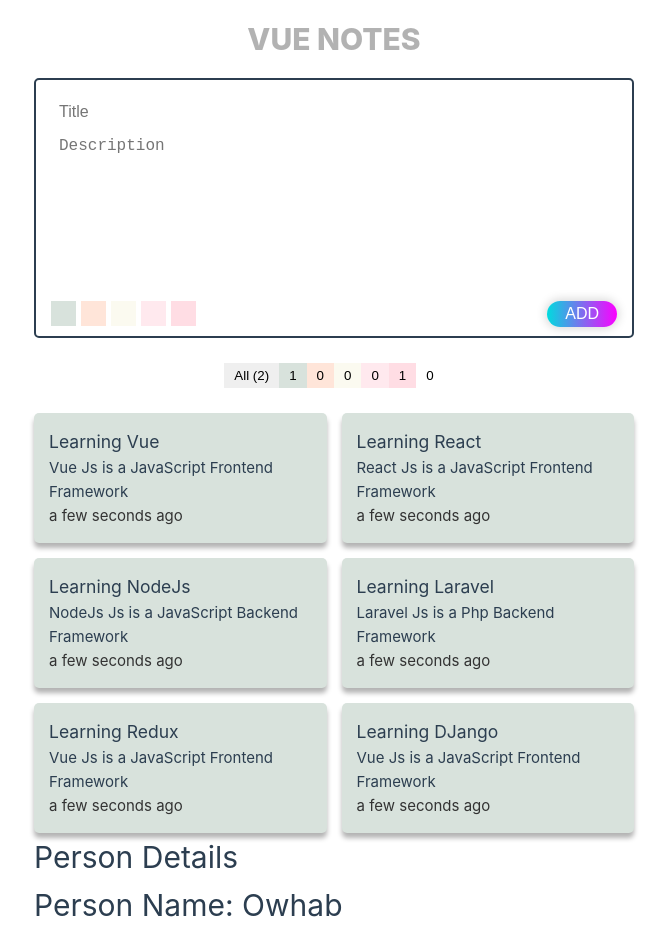
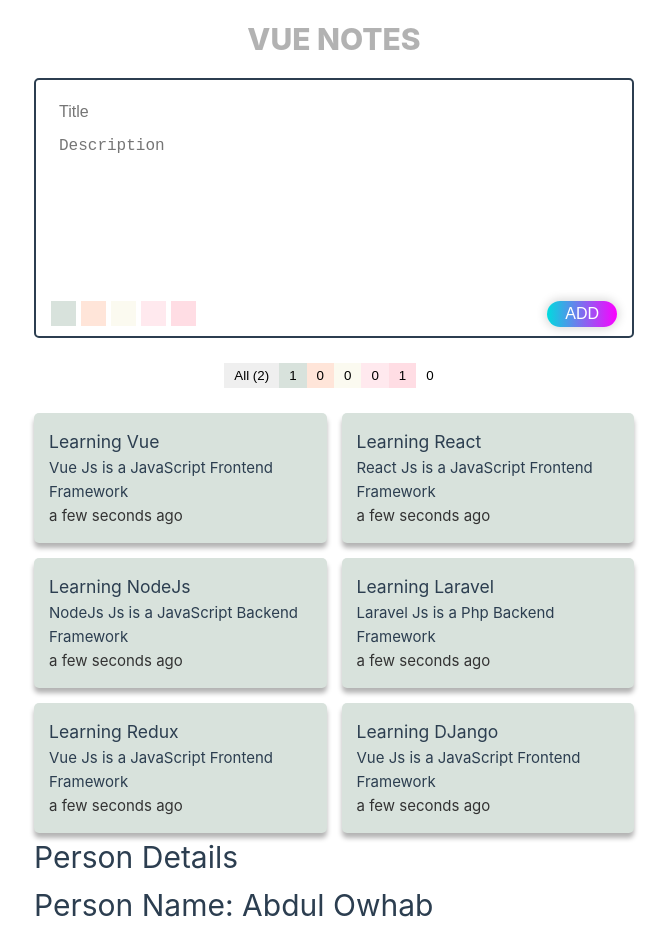
Before and after one commit to Owhab/vue-notes, a Vue app: page / in a window 1280 px wide. Shown: the top 936 px of the page, without its empty margins (6-673 px from the left). Built offline with nearby package versions, Linux system fonts and the light colour scheme.

Commit message:
working with attribute binding in vue

```diff
--- a/src/App.vue
+++ b/src/App.vue
@@ -54,7 +54,7 @@
     </div>
     <!-- Working with Props -->
     <h1>Person Details</h1>
-    <Person name = "Owhab" age = "24" />
+    <Person :name = "person.name" :age = "person.age" />
   </div>
 </template>
 
@@ -64,8 +64,8 @@ import "./assets/app.css";
 import Person from "./components/Person.vue";
 export default{
     data() {
-        return {
-            notes: [
+        return{
+           notes: [
                 {
                     title: "Learning Vue",
                     description: "Vue Js is a JavaScript Frontend Framework",
@@ -96,7 +96,11 @@ export default{
                     description: "Vue Js is a JavaScript Frontend Framework",
                     color: "salmon",
                 },
-            ]
+            ],
+            person: {
+              name: "Abdul Owhab",
+              age: 24,
+            }
         };
     },
     components: { Person }
--- a/src/components/Person.vue
+++ b/src/components/Person.vue
@@ -6,7 +6,8 @@
 </template>
 <script>
 export default {
-    props: ["name", "age"]
+    props: ["name", "age"],
+
 
 }
 </script>
```
